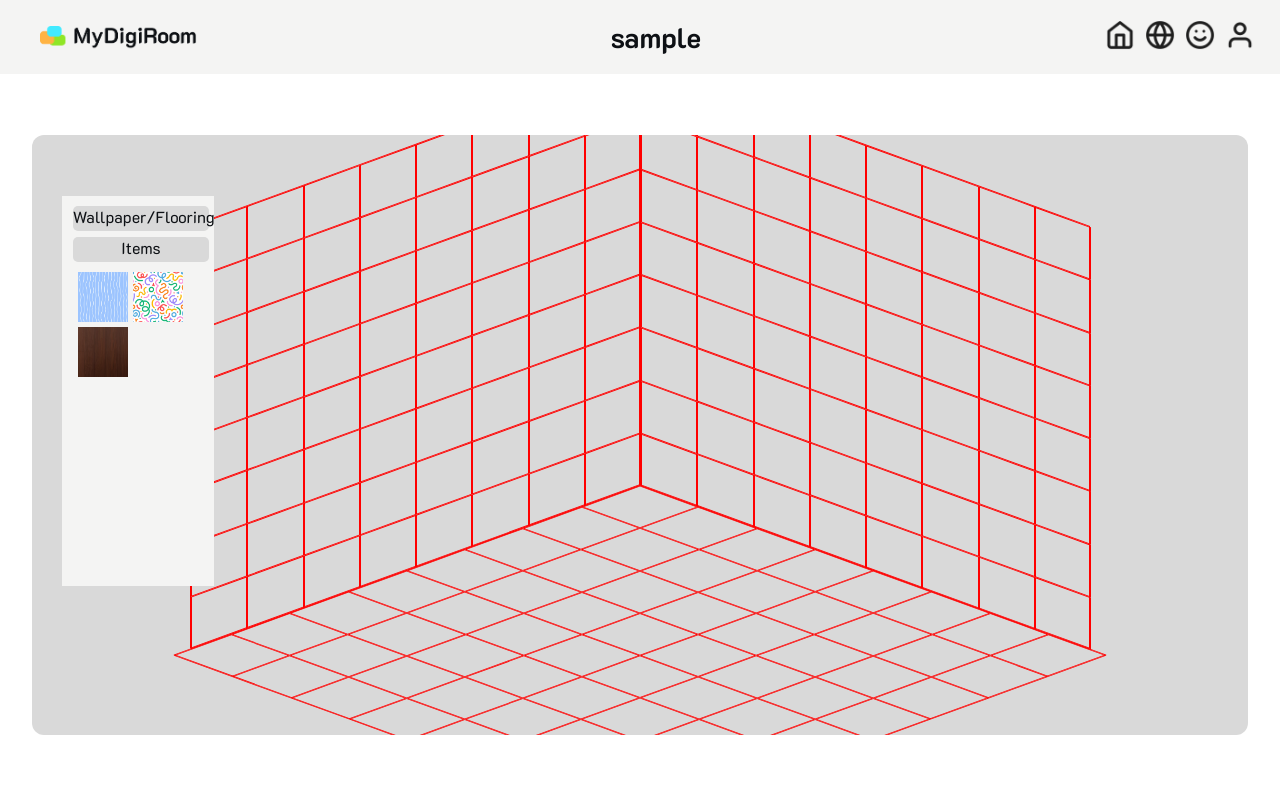
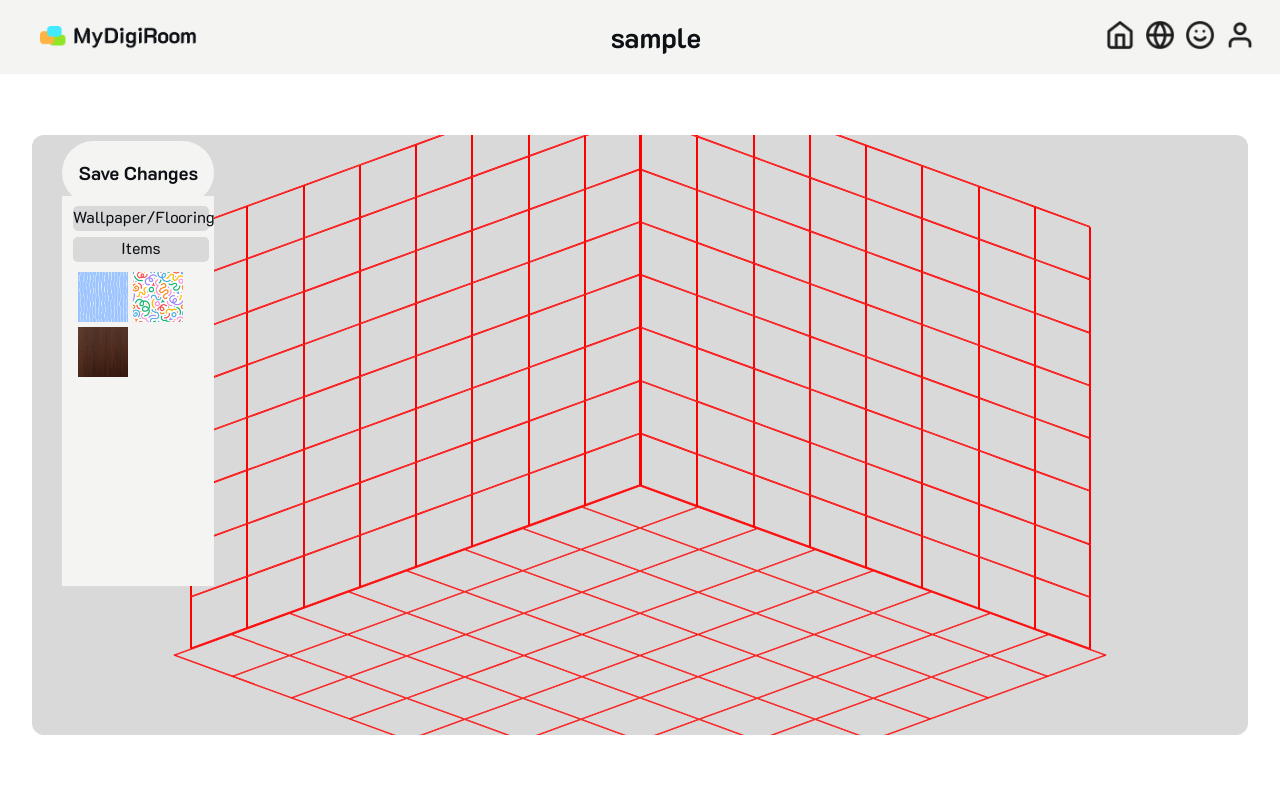
Before and after one commit to dvil-git03/SoftwareSnakes-10-project-CSCE3444, a Django app: template users/templates/myroom.html in a window 1280 px wide. Run offline with Django 5.2, Linux system fonts and the light colour scheme; tables that the repository leaves empty hold one stand-in row (values such as "Sample post"); the template is opened without the code that fills it: values that come from a table or form of the project are taken from there, most other values are stand-ins (such as "Sample title", 1, 10 or a date in 2020).

Commit message:
finalized

```diff
--- a/static/css/main.css
+++ b/static/css/main.css
@@ -434,6 +434,8 @@ body {
     background-repeat: no-repeat;
     /* opacity: 0.5; */
 
+    overflow: visible;
+
     border: 1px solid red;
 
     width: var(--wall_size);
@@ -467,7 +469,12 @@ body {
     height: var(--square_size);
     /* background: var(--mid-dark-gray); */
     /* opacity: 0.5; */
-    border: 1px solid red
+    border: 1px solid red;
+    /* transform-origin: bottom left; */
+    /* transform: scale(1) rotate(0); */
+    transform-origin: center;
+    transform: rotate(0deg);
+
 
 }
 .square:hover {
@@ -493,6 +500,25 @@ body {
     /* background-color: var(--white); */
 }
 
+.edit_menu {
+    visibility: hidden;
+    position: absolute;
+    width: 12.5%;
+    height: auto;
+    overflow: hidden;
+    /* text-align: center; */
+    align-items: center;
+    display: flex;
+    flex-direction: column;
+    /* padding: 30px; */
+    margin-top: 5%;
+    margin-right: 2.5%;
+
+    top: 0;
+    right: 0;
+    background-color: var(--light-gray);
+    /* background-color: var(--white); */
+}
 
 .tab_container {
     display: grid;
@@ -551,6 +577,35 @@ body {
     height: 50px;
     width: 50px;
 }
+
+.save_button {
+    position: absolute;
+    width: 12.5%;
+    height: auto;
+    overflow: hidden;
+    align-items: center;
+
+    border-radius: 50px;
+
+    display: flex;
+    flex-direction: column;
+    /* padding: 30px; */
+    margin-top: 0.5%;
+    margin-left: 2.5%;
+
+    top: 0;
+    left: 0;
+    background-color: var(--light-gray);
+    /* background-color: var(--white); */
+}
+
+.save_button:hover{
+    /* PLEASE SOMEONE FIX THE COLOR AND MAKE IT LOOK ACTUALLY GOOD */
+    background-color: var(--mid-dark-gray);
+    border: var(--dark-gray);
+    cursor: pointer;
+}
+
 
 
 /*==============HOME PAGE===============*/
--- a/users/models.py
+++ b/users/models.py
@@ -63,13 +63,9 @@ class Userpass(models.Model):
 
 
 class Userroom(models.Model):
-    userid = models.ForeignKey(Userinfo, models.DO_NOTHING, db_column='userid')
-    backgroundid = models.ForeignKey(Objectdata, models.DO_NOTHING, db_column='backgroundid')
-    roomitem1id = models.IntegerField(blank=True, null=True)
-    roomitem2id = models.IntegerField(blank=True, null=True)
-    roomitem3id = models.IntegerField(blank=True, null=True)
-    roomitem4id = models.IntegerField(blank=True, null=True)
-    roomitem5id = models.IntegerField(blank=True, null=True)
+    userid = models.OneToOneField(Userinfo, models.CASCADE, db_column='userid', related_name="room", primary_key=True, null=False)
+    roomJSON = models.JSONField(default=dict, blank=True)
+    dateUpdated = models.DateTimeField(auto_now=True)
 
     class Meta:
         managed = True
--- a/users/templates/myroom.html
+++ b/users/templates/myroom.html
@@ -41,6 +41,18 @@
                     <img id="crystal.png" object-fit="cover" height="50px" width="50px" src="{% static 'images/room_editing/items/crystal.png' %}" alt="crystal">
                 </div>
         </div>
+        <div class="edit_menu">
+            <h3 id="edit_menu_item_selected">SELECTED</h3>
+            <div id="rotation_container" vertical-align="middle">
+                <img id="rotate_right" object-fit="cover" height="50px" width="50px" src="images/room_editing/rotate-right-variant.svg" alt="rotate right">
+                Rotate Image
+                <img id="rotate_left" object-fit="cover" height="50px" width="50px" src="images/room_editing/rotate-left-variant.svg" alt="rotate left">
+            </div>
+        </div>
+        <div class="save_button"><h3>Save Changes</h3></div>
     </main>
-    <script src="{% static 'js/myroom_customization.js' %}"></script>
+    <!--script type="text/javascript">
+        const initRoom = {{ json|safe|default:"{}" }}
+    </script-->
+    <script src="{% static 'js/myroom_customization.js' %}" defer></script>
 </body>
--- a/users/urls.py
+++ b/users/urls.py
@@ -6,6 +6,7 @@ app_name = "users"
 urlpatterns = [
     path('room/', views.viewRoom, name='myRoom'),
     path('room/<int:urlID>', views.viewRoom, name='viewRoom'),
+    #path('saveRoom/', views.saveRoom, name='saveRoom'),
     path('explore', views.explore, name='explore'),
     path('friends', views.friends, name='friends'),
     path('profile', views.profile, name='profile'),
```
Also changed, not shown: users/views.py (+21 -3 lines), users/migrations/0006_remove_userroom_backgroundid_and_more.py (added), users/migrations/0007_remove_userroom_id_userroom_roomjson_userroom_userid.py (added).
